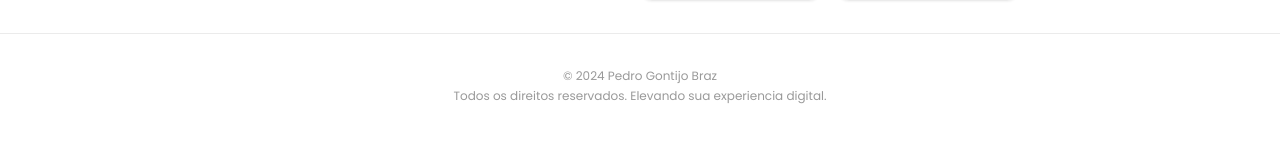
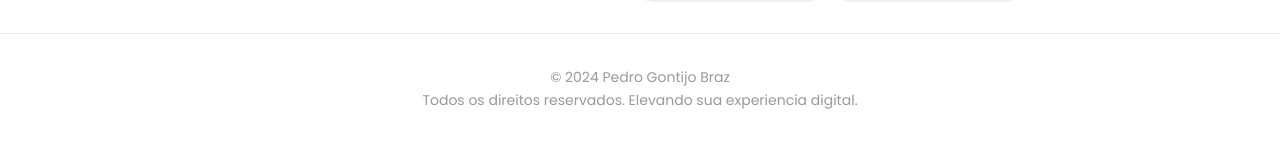
Before and after one commit to pedrogbraz/meu-portfolio, a Next.js app: page / in a window 1280 px wide. Shown: the part 1237-1378 px from the top of the page. Built offline with nearby package versions, Linux system fonts and the light colour scheme.

Commit message:
fix: fix in header

```diff
--- a/src/components/footer.tsx
+++ b/src/components/footer.tsx
@@ -4,7 +4,7 @@ export default function Footer() {
       <div className="mx-auto max-w-screen-xl">
 
         <div className="border-[#999]/20">
-          <p className="text-center text-xs/relaxed text-[--textColor]">
+          <p className="text-center text-sm/relaxed text-[--textColor]">
           © 2024 <a className="hover:text-[--color-theme] duration-300" href="/">Pedro Gontijo Braz</a>
             <br />
             Todos os direitos reservados. Elevando sua experiencia digital.
--- a/src/components/header.tsx
+++ b/src/components/header.tsx
@@ -51,7 +51,7 @@ export default function Header() {
                 <ListItem href="/sobre-mim" title="Sobre mim">
                   Conheça mais sobre mim e o que eu faço.
                 </ListItem>
-                <ListItem href="/meus-projetos" title="Projetos">
+                <ListItem href="/projetos" title="Projetos">
                   Todos os meus projetos que venho desenvolvendo.
                 </ListItem>
               </ul>
```
